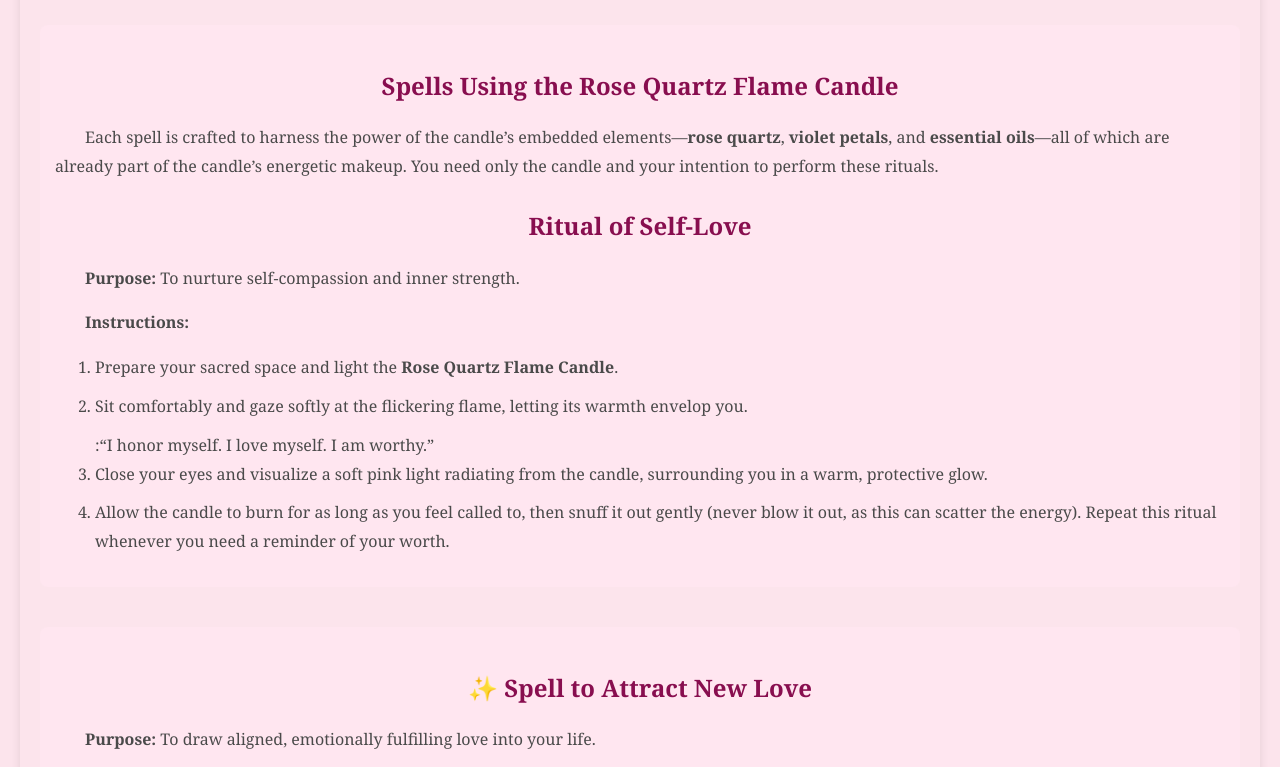
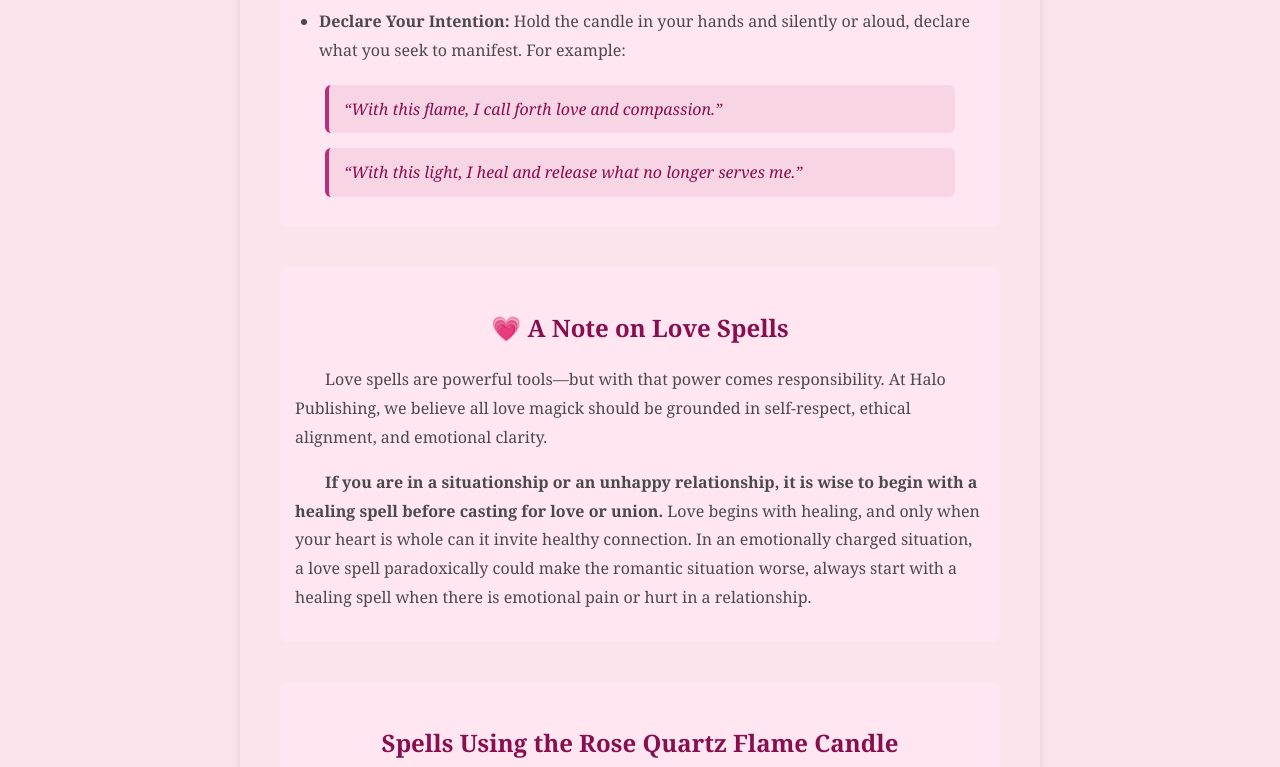
Before and after one commit to halobravoconsultingcorp/halobravoconsultingcorp.github.io, a plain HTML site: page index.html in a window 1280 px wide. Shown: the part 1737-2504 px from the top of the page. Drawn offline with Linux system fonts and the light colour scheme.

Commit message:
Update index.html

```diff
--- a/index.html
+++ b/index.html
@@ -10,47 +10,74 @@
       font-family: 'Georgia', serif;
       color: #4a4a4a;
       line-height: 1.8;
-            margin: 20px;
-            padding: 20px;
+      margin: 0;
+      padding: 0;
+    }
+
+    main {
+      max-width: 720px;
+      margin: 0 auto;
+      padding: 40px;
       border-radius: 10px;
       box-shadow: 0 0 10px rgba(0, 0, 0, 0.1);
     }
+
     h1, h2, h3 {
       color: #880e4f;
       text-align: center;
     }
+
     h1 {
       font-size: 2.5em;
       margin-bottom: 10px;
     }
+
     h2 {
       font-size: 2em;
       margin-bottom: 8px;
     }
+
     h3 {
       font-size: 1.5em;
       margin-bottom: 6px;
     }
+
     p {
       margin-bottom: 15px;
       text-indent: 30px;
     }
-        ul {
+
+    ul, ol {
       margin-bottom: 20px;
+      padding-left: 1.5em;
     }
+
     li {
       margin-bottom: 10px;
     }
+
+    blockquote, .quote {
+      margin: 15px 30px;
+      padding: 10px 15px;
+      background-color: #f8d5e5;
+      border-left: 4px solid #ba2d7b;
+      font-style: italic;
+      color: #880e4f;
+      border-radius: 6px;
+    }
+
     .section {
       margin-bottom: 40px;
       padding: 15px;
       border-radius: 8px;
       background-color: #ffe6f0;
     }
+
     .note {
       font-style: italic;
       color: #6a1b9a;
     }
+
     .footer {
       text-align: center;
       margin-top: 40px;
@@ -60,6 +87,8 @@
   </style>
 </head>
 <body>
+  <main>
+
     <h1>Rose Quartz Flame Ritual Guidebook</h1>
     <h2>A Mystical Guide to Love, Healing, and Transformation</h2>
 
@@ -96,18 +125,16 @@
       <p><strong>If you are in a situationship or an unhappy relationship, it is wise to begin with a healing spell before casting for love or union.</strong> Love begins with healing, and only when your heart is whole can it invite healthy connection. In an emotionally charged situation, a love spell paradoxically could make the romantic situation worse, always start with a healing spell when there is emotional pain or hurt in a relationship.</p>
     </div>
 
-
     <div class="section">
       <h3>Spells Using the Rose Quartz Flame Candle</h3>
       <p>Each spell is crafted to harness the power of the candle’s embedded elements—<strong>rose quartz</strong>, <strong>violet petals</strong>, and <strong>essential oils</strong>—all of which are already part of the candle’s energetic makeup. You need only the candle and your intention to perform these rituals.</p>
 
       <h3>Ritual of Self-Love</h3>
       <p><strong>Purpose:</strong> To nurture self-compassion and inner strength.</p>
-        <p><strong>Instructions:</strong></p>
       <ol>
         <li>Prepare your sacred space and light the <strong>Rose Quartz Flame Candle</strong>.</li>
         <li>Sit comfortably and gaze softly at the flickering flame, letting its warmth envelop you.</li>
-     :“I honor myself. I love myself. I am worthy.”</li>
+        <li>Say: <div class="quote">“I honor myself. I love myself. I am worthy.”</div></li>
         <li>Close your eyes and visualize a soft pink light radiating from the candle, surrounding you in a warm, protective glow.</li>
         <li>Allow the candle to burn for as long as you feel called to, then snuff it out gently (never blow it out, as this can scatter the energy). Repeat this ritual whenever you need a reminder of your worth.</li>
       </ol>
@@ -126,15 +153,15 @@
       </ol>
     </div>
 
-
     <div class="section">
       <h3>✨ Spell to Send a Telepathic Message of Love</h3>
-  <p><strong>Purpose:</strong> To send loving energy to someone who is alive or passed on..</p>  <ol>
+      <p><strong>Purpose:</strong> To send loving energy to someone who is alive or passed on.</p>
+      <ol>
         <li>Light your <strong>Rose Quartz Flame Candle</strong> and sit comfortably in front of it.</li>
-    <li>On a small piece of parchment, write the message you would like to send to someone with a loving intention. The message could be one of strength or love sent to someone who is struggling, or a message you would like to send to someone no longer with us. If you are intending to send a message of love to someone you are in no-contact with due to past hurt in the relationship, consider first doing a healing ritual or spell before doing this spell.</li>
-    <li>If you have more you would like to say, but the message will not fit on the paper, you may hold the parchment in your hands and whisper your message to the paper.</li>
-    <li>When your message is complete, carefully burn the paper in the candle's flame. Please exercise good judgement and caution so as not to burn yourself or set anything else on fire.</li>
-    <li>After your parchment has burnt, allow the candle to continue to burn for another 10-15 minutes.</li>
+        <li>On a small piece of parchment, write the message you would like to send with a loving intention.</li>
+        <li>If your message is longer than will fit, whisper it to the paper while holding it.</li>
+        <li>When complete, carefully burn the paper in the candle's flame. Use caution and a fireproof container.</li>
+        <li>Let the candle burn for another 10–15 minutes before gently snuffing it out.</li>
       </ol>
     </div>
 
@@ -162,9 +189,10 @@
       </ol>
     </div>
 
-
     <div class="footer">
       <p>May the light guide you and your heart remain open to the endless possibilities of the universe.</p>
     </div>
+
+  </main>
 </body>
 </html>
```
Lines whose indentation alone changed are shown as unchanged.
